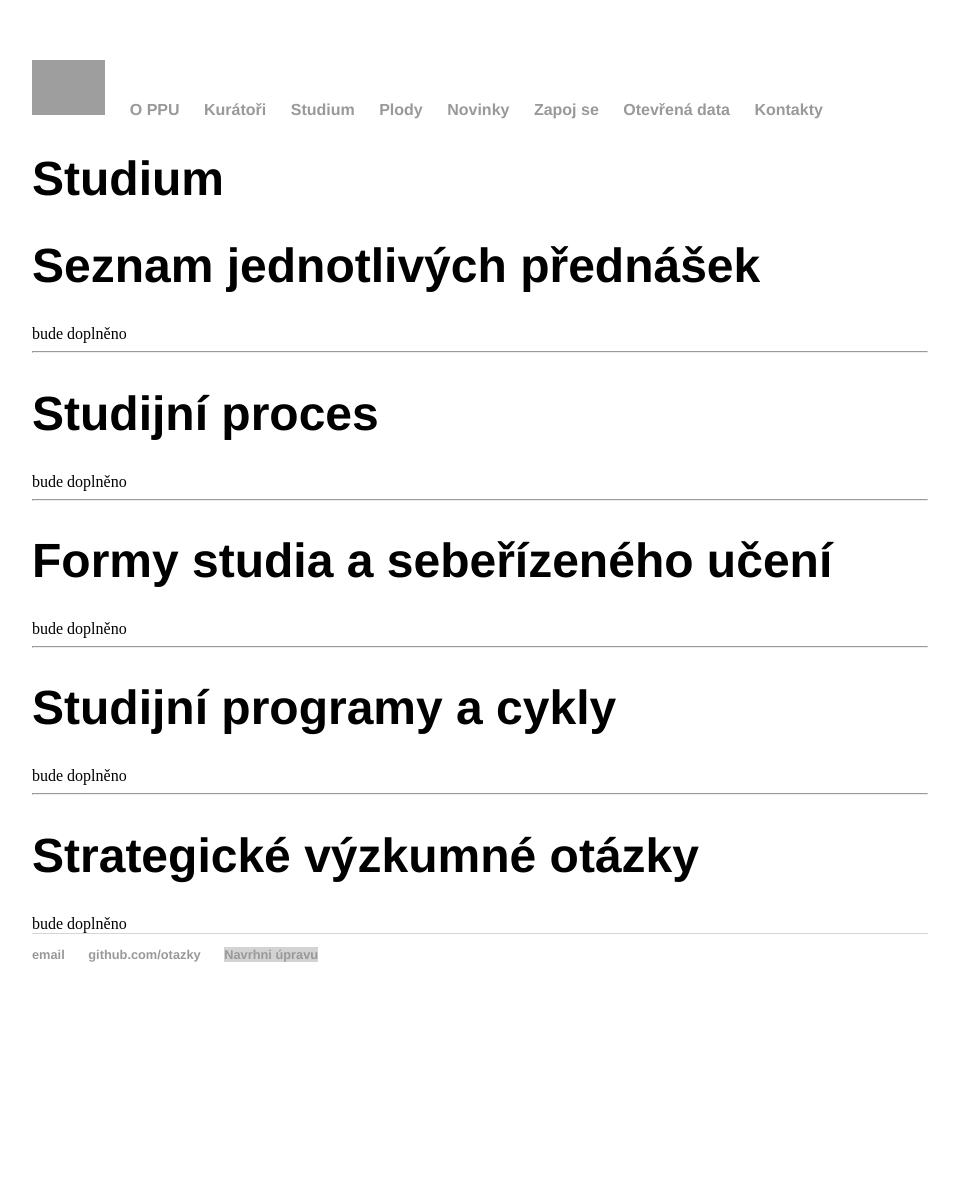
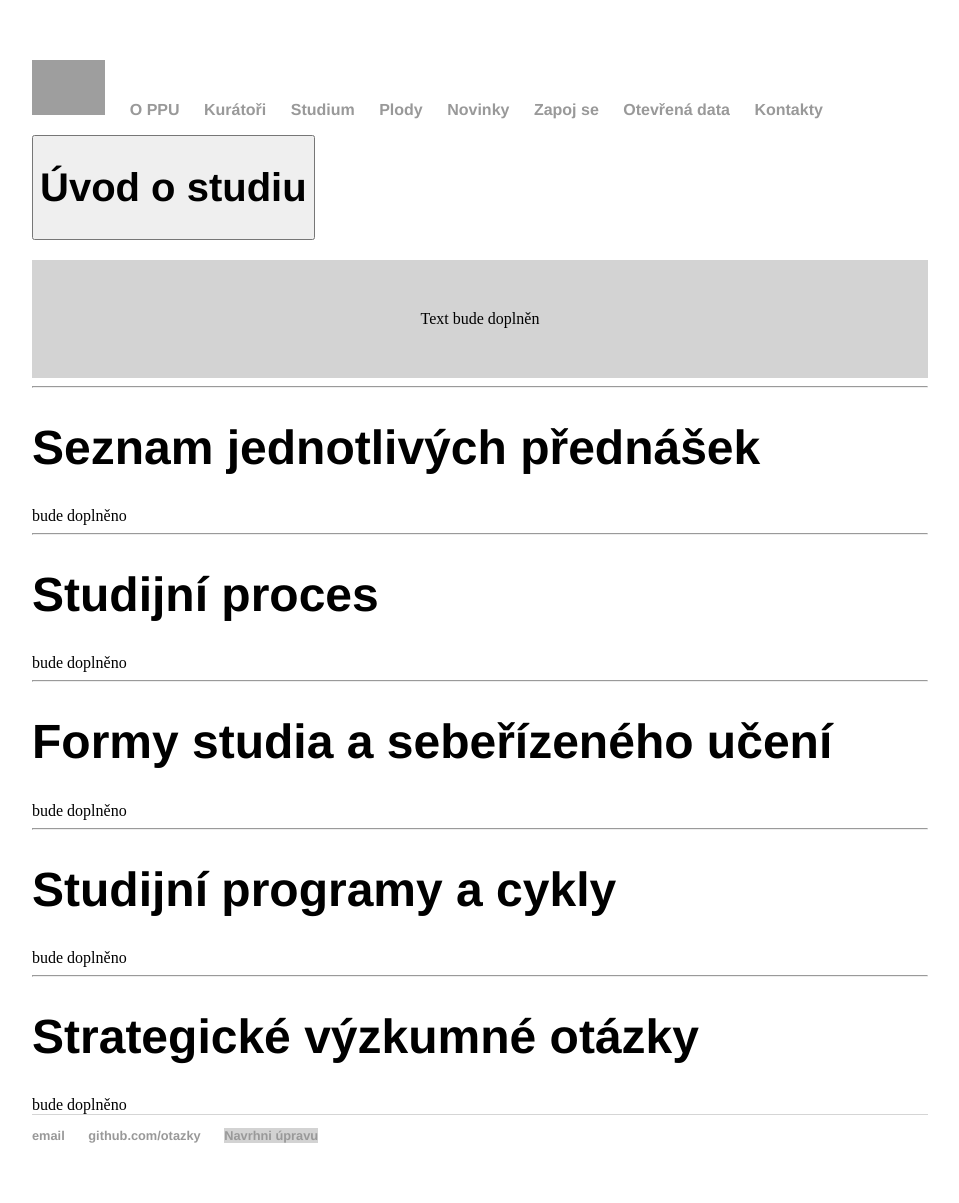
Before and after one commit to otazky/otazky.github.io, a Jekyll site: the page built from studium/index.html, in a window 1280 px wide. Shown: the whole page, without its empty margins (160-1119 px from the left). Built offline with Jekyll 4.4.1, drawn with Linux system fonts in a browser that asks for light colours; before the commit the page ends 1022 px from its top, so only the background shows below that; grey boxes are pictures that could not be loaded.

Commit message:
Toggle button

```diff
--- a/studium/index.html
+++ b/studium/index.html
@@ -1,10 +1,14 @@
 ---
 layout: default
-title: Studium
+title: Úvod o studiu
 ---
 
-<h1>{{ page.title }}</h1>
+<button onclick="myFunction()"><h1>{{ page.title }}</h1></button>
+<div id="myDIV">
+Text bude doplněn
+</div>
 
+<hr>
 <h1> Seznam jednotlivých přednášek</h1>
 bude doplněno
 <hr>
```
